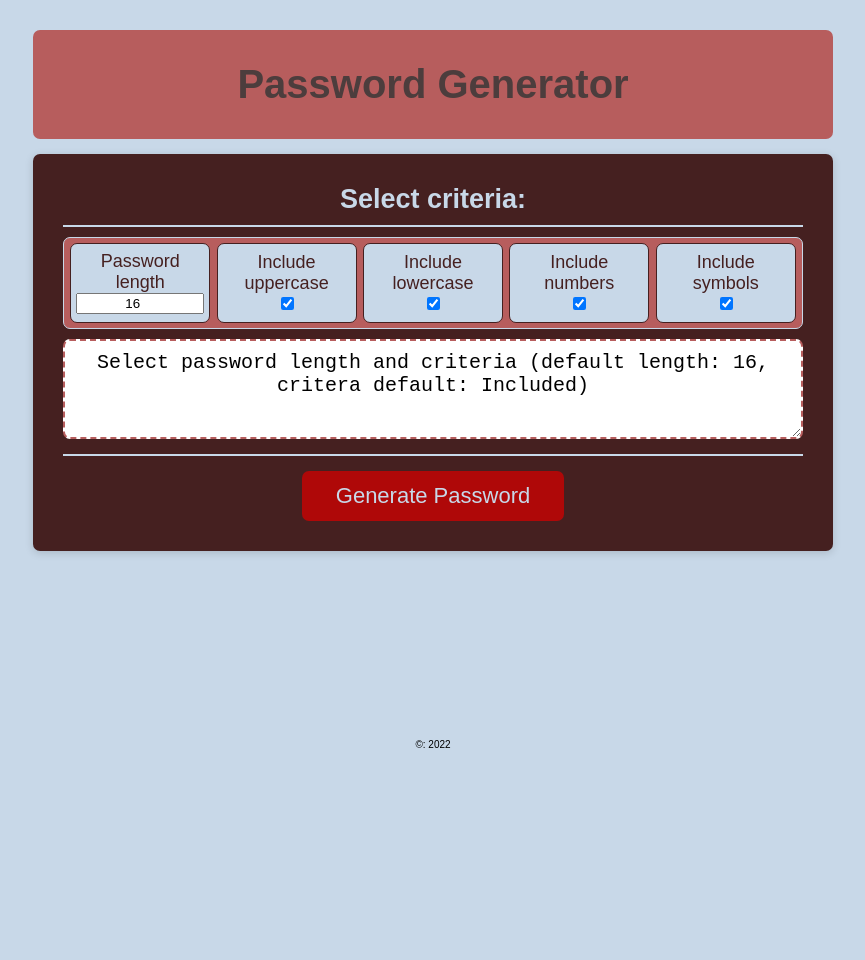
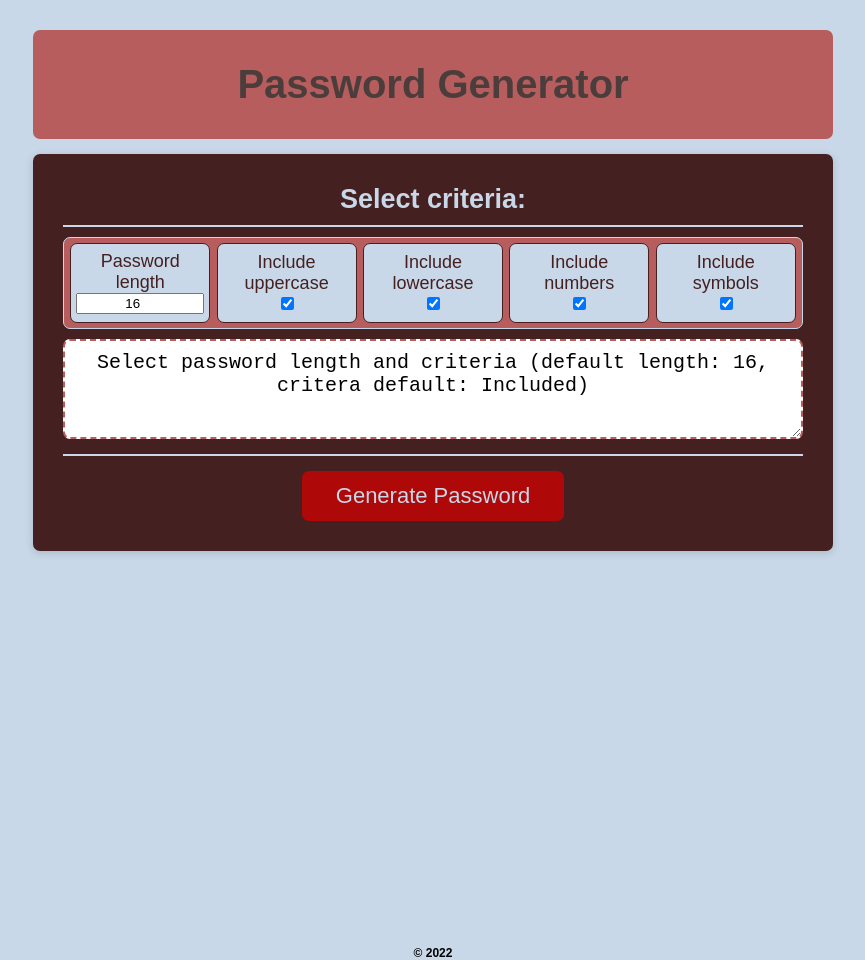
Before and after one commit to bp4924/BP-Password, a plain HTML site: page index.html in a window 1280 px wide. Shown: the whole page, without its empty margins (207-1072 px from the left). Before the commit the page ends 800 px from the top, so only its background shows below. Drawn offline with Linux system fonts and the light colour scheme.

Commit message:
minor style changes

```diff
--- a/index.html
+++ b/index.html
@@ -54,7 +54,7 @@
         </div>
       </main>
     </container>
-    <footer>&copy: 2022</footer>
+    <footer>&copy 2022</footer>
     <script src="script.js"></script>
   </body>
 </html>
--- a/style.css
+++ b/style.css
@@ -15,6 +15,7 @@
 
 html {
   font-size: 62.5%;
+  min-width: 25rem;
 }
 
 html,
@@ -30,7 +31,8 @@ body {
   flex-direction: column;
   justify-content: center;
   text-align: center;
-  height: 75rem;
+  min-width: 16rem;
+  min-height: 120vh;
   font-family: sans-serif;
   background-color: var(--light);
 }
@@ -94,6 +96,7 @@ header {
   padding: 0.5rem;
   margin: 0.5rem 0;
   min-height: 8rem;
+  min-width: 12rem;
   border: 0.1rem solid;
   border-radius: var(--radius);
 }
@@ -171,6 +174,11 @@ header {
   border-radius: var(--radius);
 }
 
+footer {
+  font-size: 1.2rem;
+  font-weight: bold;
+}
+
 @media (max-width: 690px) {
   .btn {
     font-size: 1rem;
```
